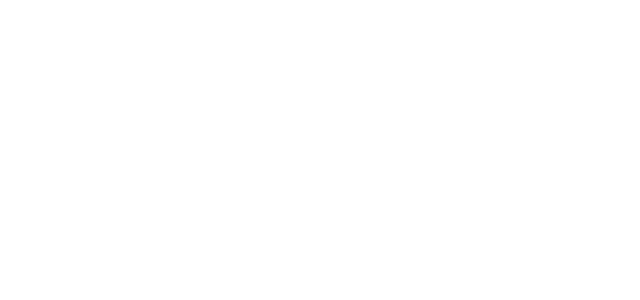
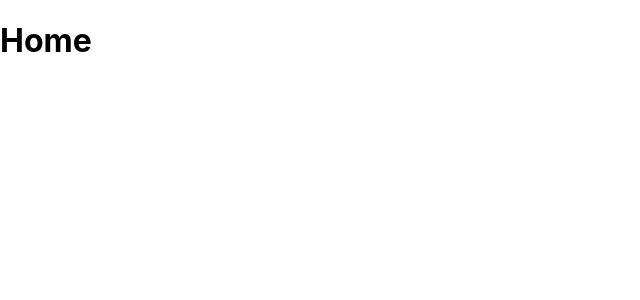
Before and after one commit to blondfro/react-auth0-training, a React (Create React App) app: page / in a window 1280 px wide. Shown: the top 300 px of the page, without its empty margins (0-640 px from the left). Built offline with nearby package versions, Linux system fonts and the light colour scheme.

Commit message:
added in routing and redid the npm i to use only npm and not npm and yarn as it was before.

```diff
--- a/src/App.js
+++ b/src/App.js
@@ -1,7 +1,15 @@
 import React from "react";
+import { Route } from "react-router-dom";
+import Home from "./components/Home";
+import Profile from "./components/Profile";
 
 function App() {
-  return <div className="App"></div>;
+  return (
+    <>
+      <Route path="/" exact component={Home} />
+      <Route path="/profile" component={Profile} />
+    </>
+  );
 }
 
 export default App;
--- a/src/index.js
+++ b/src/index.js
@@ -2,9 +2,15 @@ import React from "react";
 import ReactDOM from "react-dom";
 import "./index.css";
 import App from "./App";
+import { BrowserRouter as Router, Route } from "react-router-dom";
 import * as serviceWorker from "./serviceWorker";
 
-ReactDOM.render(<App />, document.getElementById("root"));
+ReactDOM.render(
+  <Router>
+    <Route component={App} />
+  </Router>,
+  document.getElementById("root")
+);
 
 // If you want your app to work offline and load faster, you can change
 // unregister() to register() below. Note this comes with some pitfalls.
```
Also changed, not shown: 1 other file (tests, documents, lock files or other folders).
